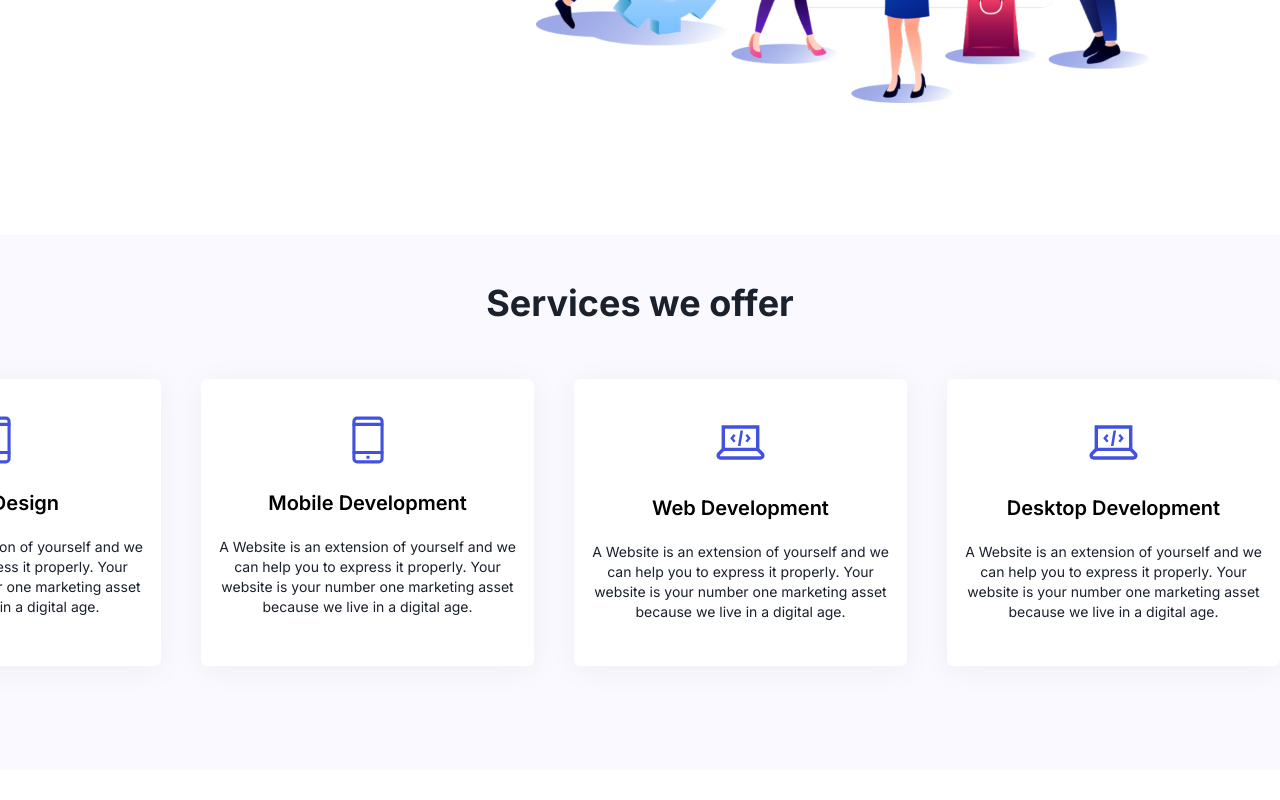
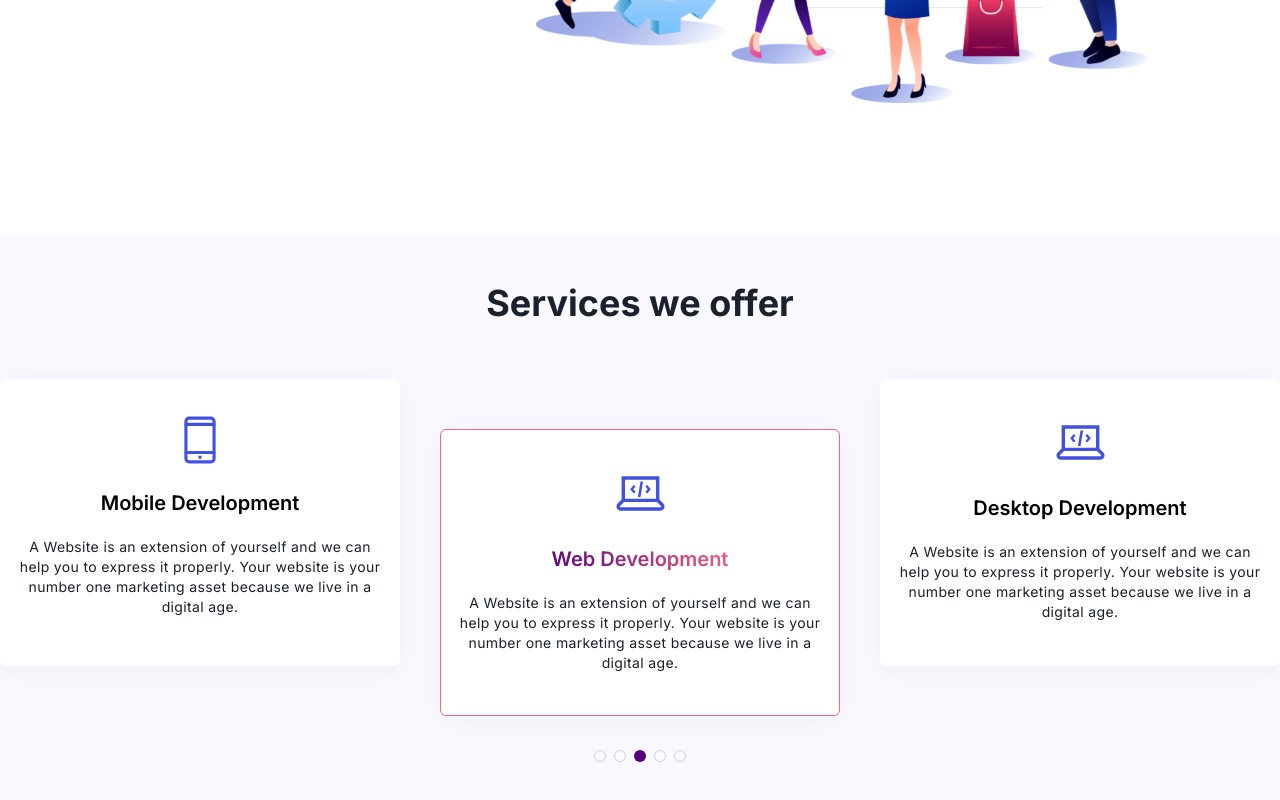
Before and after one commit to jovinlidan/aulancer-web, a Next.js app: page / in a window 1280 px wide. Shown: the part 550-1350 px from the top of the page. Before the commit the page ends 1320 px from the top, so only its background shows below. Built offline with nearby package versions, Linux system fonts and the light colour scheme.

Commit message:
finish service carousel

```diff
--- a/package.json
+++ b/package.json
@@ -9,10 +9,12 @@
     "lint": "next lint"
   },
   "dependencies": {
+    "clsx": "^2.0.0",
     "framer-motion": "^10.16.4",
     "next": "14.0.1",
     "react": "^18",
-    "react-dom": "^18"
+    "react-dom": "^18",
+    "swiper": "^11.0.3"
   },
   "devDependencies": {
     "@types/node": "^20",
--- a/src/app/globals.css
+++ b/src/app/globals.css
@@ -20,3 +20,18 @@ body {
   color: rgb(var(--foreground-rgb));
   background : #FFFF;
 }
+
+
+.custom-swiper-pagination-bullet {
+  background-color: transparent !important;
+  border-width: 1px;
+  border-color: #CBD5E0;
+  border-style: solid;
+  opacity: 1 !important;
+  width : 12px !important;
+  height : 12px !important;
+}
+.custom-swiper-pagination-bullet-active {
+  background-color: #57007B !important;
+  border: none;
+}
--- a/src/components/section.tsx
+++ b/src/components/section.tsx
@@ -6,16 +6,18 @@ interface Props
   noMaxWidth?: boolean;
 }
 
-export default function Section(props: Props) {
+function Section(props: Props, ref: any) {
   const { noMaxWidth = false, ...restProps } = props;
 
   const predefinedClassName = !noMaxWidth ? "max-w-7xl mx-auto" : "";
   return (
     <section
       {...restProps}
+      ref={ref}
       className={`${predefinedClassName} ${props.className}`}
     >
       {props.children}
     </section>
   );
 }
+export default React.forwardRef(Section);
--- /dev/null
+++ b/src/constants/size.constant.ts
@@ -0,0 +1,3 @@
+const SIZE_CONSTANT = {};
+
+export default SIZE_CONSTANT;
--- /dev/null
+++ b/src/modules/home/service/components/service-card.tsx
@@ -0,0 +1,53 @@
+import { clsx } from "clsx";
+import React from "react";
+import { Variants, motion } from "framer-motion";
+
+export type ServiceType = {
+  label: string;
+  description: string;
+  icon: React.ReactNode;
+};
+
+interface Props {
+  selectedIndex: number;
+  idx: number;
+  item: ServiceType;
+}
+const variants: Variants = {
+  selected: {
+    y: 50,
+  },
+  unselected: {
+    y: 0,
+  },
+};
+
+export default function ServiceCard(props: Props) {
+  const { idx, item, selectedIndex } = props;
+  return (
+    <motion.div
+      className={clsx(
+        "shadow-service min-h-[287px] select-none bg-white rounded-md",
+        selectedIndex === idx && "border-service-active border border-solid"
+      )}
+      variants={variants}
+      animate={selectedIndex === idx ? "selected" : "unselected"}
+    >
+      <div className="flex flex-col items-center justify-center  pt-9 pl-4 pr-4 pb-10">
+        <div className="flex items-center justify-center">{item.icon}</div>
+        <span
+          className={clsx(
+            "text-service-label text-xl font-semibold text-center mt-6",
+            selectedIndex === idx &&
+              "bg-clip-text text-transparent bg-gradient-service-text"
+          )}
+        >
+          {item.label}
+        </span>
+        <span className="text-gray-900 text-sm text-center mt-5 tracking-wide">
+          {item.description}
+        </span>
+      </div>
+    </motion.div>
+  );
+}
--- a/src/modules/home/service/components/service-carousel.tsx
+++ b/src/modules/home/service/components/service-carousel.tsx
@@ -1,15 +1,19 @@
 "use client";
+import "swiper/css";
+import "swiper/css/pagination";
+
 import { GearSVG, LaptopSVG, PhoneSVG } from "@/common/assets";
 import { Section } from "@/components";
-import { AnimatePresence } from "framer-motion";
-import React from "react";
-import { motion, wrap } from "framer-motion";
+import React, { useCallback, useRef } from "react";
+import { screenSize } from "@/../tailwind.config";
+import ServiceCard, { ServiceType } from "./service-card";
+//
+import { Swiper, SwiperSlide } from "swiper/react";
+import type { SwiperClass } from "swiper/react";
+import { Pagination } from "swiper/modules";
 
-type ServiceType = {
-  label: string;
-  description: string;
-  icon: React.ReactNode;
-};
+import { AnimatePresence, useInView } from "framer-motion";
+import clsx from "clsx";
 
 const SERVICES: ServiceType[] = [
   {
@@ -44,96 +48,88 @@ const SERVICES: ServiceType[] = [
   },
 ];
 
-const variants = {
-  enter: (direction: number) => {
-    return {
-      x: direction > 0 ? 1000 : -1000,
-      opacity: 0,
-    };
+const breakpoints = {
+  0: {
+    slidesPerView: 1,
+    spaceBetween: 8,
   },
-  center: {
-    zIndex: 1,
-    x: 0,
-    opacity: 1,
+  [screenSize.md]: {
+    slidesPerView: 2,
+    spaceBetween: 20,
   },
-  exit: (direction: number) => {
-    return {
-      zIndex: 0,
-      x: direction < 0 ? 1000 : -1000,
-      opacity: 0,
-    };
+  [screenSize.lg]: {
+    slidesPerView: 3,
+    spaceBetween: 40,
   },
 };
 
-const swipeConfidenceThreshold = 10000;
+export default function ServiceCarousel() {
+  const slidesPerView = useRef<number>(3);
+  const sectionRef = useRef(null);
+  const [selectedIndex, setSelectedIndex] = React.useState<number>(0);
+  const isInView = useInView(sectionRef, { once: true });
 
-const swipePower = (offset: number, velocity: number) => {
-  return Math.abs(offset) * velocity;
-};
+  const onSwipe = useCallback((swiper: SwiperClass) => {
+    if (slidesPerView.current !== 1) {
+      setSelectedIndex(swiper.realIndex % swiper.slides.length);
+      return;
+    }
+    setSelectedIndex(SERVICES.length);
+  }, []);
 
-export default function ServiceCarousel() {
-  const [[pages, direction], setPage] = React.useState([[0, 1, 2, 3, 4], 0]);
+  const onBreakpoint = useCallback((swiper: SwiperClass) => {
+    if (swiper.params.breakpoints) {
+      const cur =
+        swiper.params.breakpoints[swiper.currentBreakpoint || "0"]
+          .slidesPerView;
+      if (cur && cur !== "auto") {
+        slidesPerView.current = cur;
 
-  const paginate = (newDirection: number) => {
-    setPage((prev) => [
-      prev[0].map((item) => item + newDirection),
-      newDirection,
-    ]);
-  };
-
+        if (cur !== 3 && cur !== 2) {
+          setSelectedIndex(SERVICES.length);
+        } else {
+          if (swiper.slides.length !== 0) {
+            setSelectedIndex(swiper.realIndex % swiper.slides.length);
+          }
+        }
+      }
+    }
+  }, []);
   return (
-    <Section noMaxWidth className="w-full overflow-hidden">
-      <AnimatePresence initial={false} custom={direction}>
-        <motion.div
-          className="flex pt-14 pb-12"
-          style={{
-            marginLeft: "-15%",
-          }}
-          key="service-carousel"
-          variants={variants}
-          animate="center"
-          initial="enter"
-          exit="exit"
-          drag="x"
-          dragConstraints={{ left: 0, right: 0 }}
-          dragElastic={1}
-          transition={{
-            x: { type: "spring", stiffness: 300, damping: 30 },
-            opacity: { duration: 0.2 },
-          }}
-        >
-          {Array.from(Array(5).keys()).map((num, idx) => (
-            <ServiceCard page={pages[num]} key={idx.toString()} />
-          ))}
-        </motion.div>
-      </AnimatePresence>
+    <Section
+      className={clsx(
+        "w-full transition-all duration-1000 ease-in-out",
+        isInView ? "opacity-100 translate-x-0" : "opacity-0 -translate-x-52"
+      )}
+      ref={sectionRef}
+    >
+      <Swiper
+        loop
+        centeredSlides
+        pagination={{
+          clickable: true,
+          bulletActiveClass:
+            "swiper-pagination-bullet-active custom-swiper-pagination-bullet-active",
+          bulletClass:
+            "swiper-pagination-bullet custom-swiper-pagination-bullet",
+        }}
+        className="flex"
+        initialSlide={2}
+        onRealIndexChange={onSwipe}
+        onBreakpoint={onBreakpoint}
+        modules={[Pagination]}
+        style={{
+          paddingBottom: selectedIndex !== SERVICES.length ? 110 : 56,
+          paddingTop: 56,
+        }}
+        breakpoints={breakpoints}
+      >
+        {SERVICES.map((item, idx) => (
+          <SwiperSlide key={item.label.toString()} title={item.label}>
+            <ServiceCard idx={idx} item={item} selectedIndex={selectedIndex} />
+          </SwiperSlide>
+        ))}
+      </Swiper>
     </Section>
   );
 }
-
-interface ServiceCardProps {
-  page: number;
-}
-
-function ServiceCard(props: ServiceCardProps) {
-  const { page } = props;
-  const idx = wrap(0, SERVICES.length, page);
-  const item = SERVICES[idx];
-  return (
-    <div
-      className="shadow-service min-h-[287px] min-w-[333px] select-none box-border bg-white mx-5 rounded-md "
-      key={item.toString()}
-      title={item.label}
-    >
-      <div className="flex flex-col items-center justify-center  pt-9 pl-4 pr-4 pb-10">
-        <div className="flex items-center justify-center">{item.icon}</div>
-        <span className="text-service-label text-xl font-semibold text-center mt-6">
-          {item.label}
-        </span>
-        <span className="text-gray-900 text-sm text-center mt-5">
-          {item.description}
-        </span>
-      </div>
-    </div>
-  );
-}
--- a/src/modules/home/service/service.tsx
+++ b/src/modules/home/service/service.tsx
@@ -1,6 +1,7 @@
 import React from "react";
 import ServiceCarousel from "./components/service-carousel";
 import { Section } from "@/components";
+import { headers } from "next/headers";
 
 export default function Service() {
   return (
--- a/tailwind.config.ts
+++ b/tailwind.config.ts
@@ -1,4 +1,13 @@
+import SIZE_CONSTANT from "@/constants/size.constant";
 import type { Config } from "tailwindcss";
+
+export const screenSize = {
+  sm: 640,
+  md: 768,
+  lg: 1024,
+  xl: 1280,
+  ["2xl"]: 1536,
+};
 
 const config: Config = {
   content: [
@@ -9,6 +18,13 @@ const config: Config = {
     "./src/modules/**/*.{js,ts,jsx,tsx,mdx}",
   ],
   theme: {
+    screens: {
+      sm: `${screenSize.sm}px`,
+      md: `${screenSize.md}px`,
+      lg: `${screenSize.lg}px`,
+      xl: `${screenSize.xl}px`,
+      "2xl": `${screenSize["2xl"]}px`,
+    },
     extend: {
       backgroundImage: {
         "gradient-contact-us":
@@ -17,10 +33,16 @@ const config: Config = {
           "linear-gradient(180deg, #DE4396 0%, rgba(13, 28, 159, 0.0) 100%)",
         "gradient-purple-text-2":
           "linear-gradient(225deg, #F7666F 0%, #406AFF 100%)",
+        "gradient-service-text":
+          "linear-gradient(225deg, #F76680 0%, #57007B 100%)",
       },
       backgroundColor: {
         header: "#FFFF",
         "light-gray-blue": "#F9F9FF",
+        "bullet-pagination": "#57007B !important",
+      },
+      borderColor: {
+        "service-active": "#F76680",
       },
       height: {
         header: "79px",
```
Also changed, not shown: src/utils/headers.ts (added, +10 -0 lines), src/hooks/index.ts (added), 1 other file (tests, documents, lock files or other folders).
